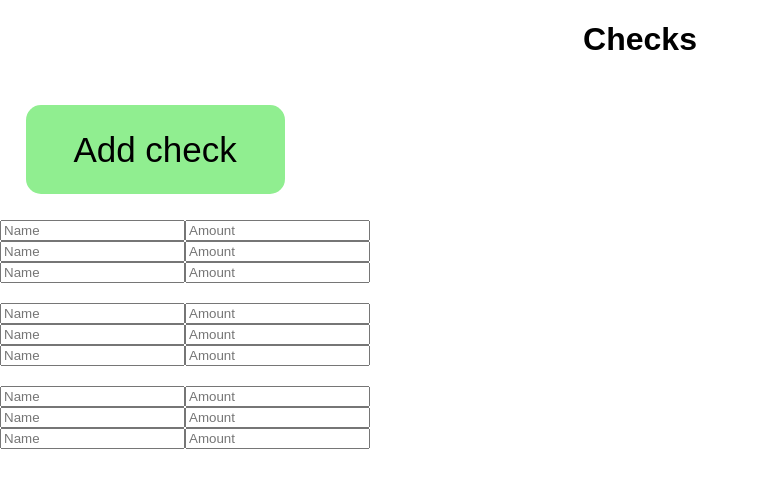
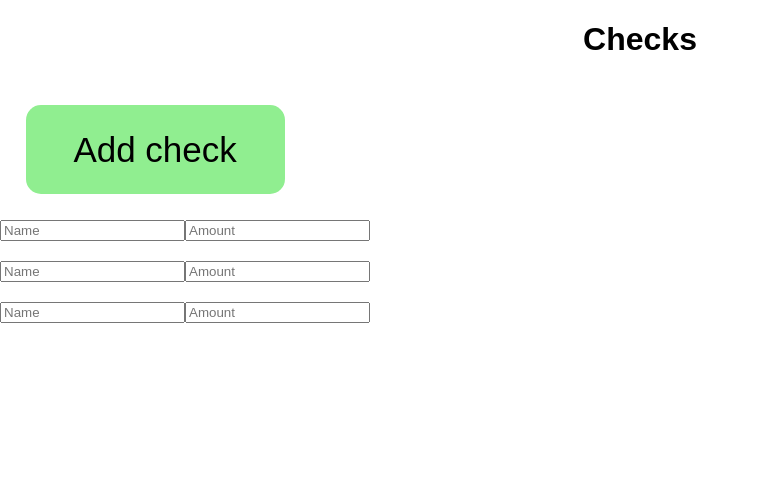
Before and after one commit to maratismailov/bill-calc, a React (Create React App) app: page / in a window 1280 px wide. Shown: the top 488 px of the page, without its empty margins (0-759 px from the left). Built offline with nearby package versions, Linux system fonts and the light colour scheme.

Commit message:
css grid added

```diff
--- a/src/App.css
+++ b/src/App.css
@@ -62,8 +62,46 @@
 }
 
 .Check {
-  display: grid;
-  grid-area: "content";
+  /* display: grid; */
+  grid-area: "check";
   background-color: #FFF;
   padding: 20px;
 }
+
+.Dishes-grid {
+  display: grid;
+  grid-gap: 8px;
+  /* grid-template-rows: 50fr, 30fr; */
+  /* grid-template-columns: 200px, 200px; */
+  grid-template-areas:
+  'Dish'
+  'Dish'
+  'Dish'
+
+
+}
+
+.Members-grid {
+  display: grid;
+  grid-gap: 20px;
+  grid-template-rows: 50fr, 30fr;
+  grid-template-columns: 200px, 200px;
+  grid-template-areas:
+  'Member'
+  'Member'
+  'Member'
+}
+
+.Member {
+  /* display: grid; */
+  grid-area: Member;
+  /* background-color: #FFF;
+  padding: 20px; */
+}
+
+
+
+.Dish {
+  /* display: grid; */
+  grid-area: Dish;
+}
--- a/src/containers/Check/Check.js
+++ b/src/containers/Check/Check.js
@@ -1,13 +1,13 @@
 import React, { Component } from 'react';
 import { connect } from 'react-redux';
 import Member from './Member/Member';
-import '../../App.css';
+// import '../../App.css';
 
 
 class Check extends Component {
     render() {
         return (
-            <div className='Checks-grid'>
+            <div className='Members-grid'>
                  <Member/>
                  <Member/>
                  <Member/>
--- a/src/containers/Check/Member/Member.js
+++ b/src/containers/Check/Member/Member.js
@@ -1,15 +1,21 @@
 import React, { Component } from 'react';
 import { connect } from 'react-redux';
 import Dish from './Dish/Dish';
-import '../../../App.css';
+// import '../../../App.css';
 
 class Member extends Component {
     render() {
         return (
-            <div>
-                 <Dish classname='Checks-grid'/>
+            <div className='Dishes-grid'>
+                 <div className= 'Dish'>
                  <Dish/>
+                 </div>
+                 <div className= 'Dish'>
                  <Dish/>
+                 </div>
+                 <div className= 'Dish'>
+                 <Dish/>
+                 </div>
             </div>
 
         );
```
